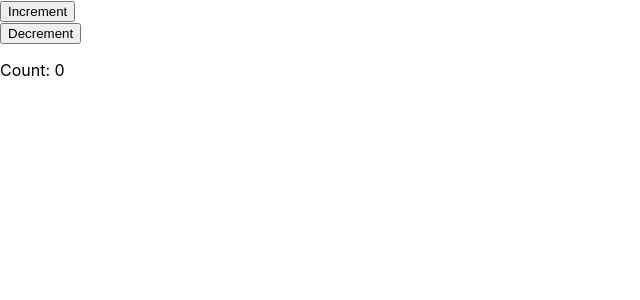
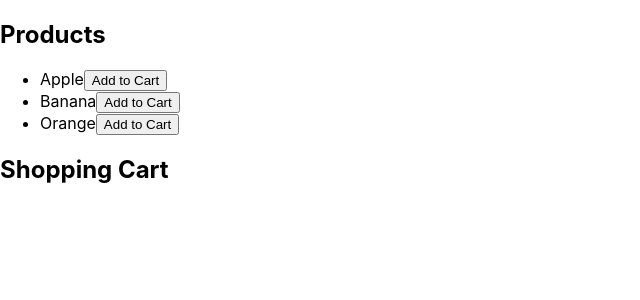
Before and after one commit to salinpaul94/60_DAY_PLAN_FOR_CROSS_PALTFORM_DEVELOPMENT, a React (Create React App) app in the folder cilu_laptop/: page / in a window 1280 px wide. Shown: the top 300 px of the page, without its empty margins (0-640 px from the left). Built offline with nearby package versions, Linux system fonts and the light colour scheme.

Commit message:
day 6 task 7 example 2

```diff
--- a/cilu_laptop/src/App.js
+++ b/cilu_laptop/src/App.js
@@ -1,5 +1,5 @@
 import './App.css';
-import ParentTask7Example1 from './Day6Components/Task7Example1';
+import ShoppingCartTask7Example2 from './Day6Components/Task7Example2';
 
 function App() {
   return (
@@ -13,7 +13,8 @@ function App() {
     // <Task5Example2ContactForm/>
     // <ParentTask6Example1/>
     // <TemperatureConverterTask6Example2/>
-    <ParentTask7Example1/>
+    // <ParentTask7Example1/>
+    <ShoppingCartTask7Example2/>
   );
 }
 
--- /dev/null
+++ b/cilu_laptop/src/Day6Components/Task7Example2.js
@@ -0,0 +1,53 @@
+import React, { useState } from 'react';
+
+function ShoppingCartTask7Example2() {
+  const [cart, setCart] = useState([]);
+
+  const addItemToCart = (item) => {
+    setCart((prevChar) => [...prevChar, item]);
+  };
+
+  return (
+    <div>
+      <ProductList addItemToCart={addItemToCart} />
+      <Cart cart={cart} />
+    </div>
+  );
+}
+
+function ProductList({ addItemToCart }) {
+  const products = ['Apple', 'Banana', 'Orange'];
+
+  return (
+    <div>
+      <h2>Products</h2>
+      <ul>
+        {products.map((product) => {
+          return (
+            <li key={product}>
+              {product}
+              <button onClick={() => addItemToCart(product)}>
+                Add to Cart
+              </button>
+            </li>
+          );
+        })}
+      </ul>
+    </div>
+  );
+}
+
+function Cart({ cart }) {
+  return (
+    <div>
+      <h2>Shopping Cart</h2>
+      <ul>
+        {cart.map((item, index) => (
+          <li key={index}>{item}</li>
+        ))}
+      </ul>
+    </div>
+  );
+}
+
+export default ShoppingCartTask7Example2;
```
Also changed, not shown: 1 other file (tests, documents, lock files or other folders).
